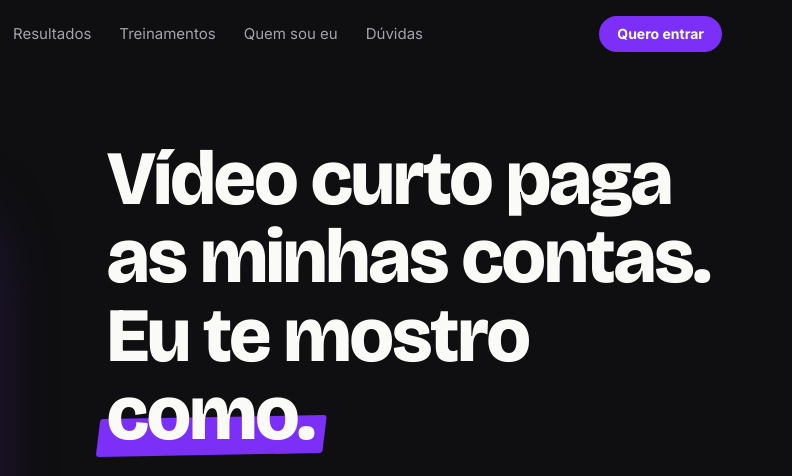
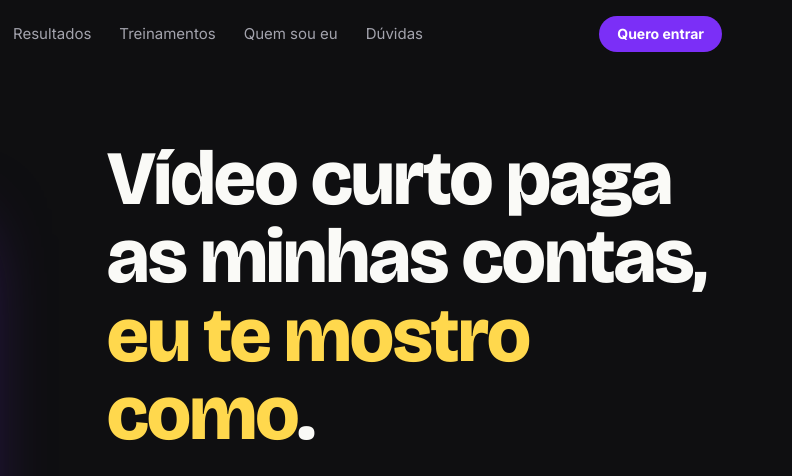
Before and after one commit to luiz7753951-cmyk/vivendo-de-videos-curtos, a plain HTML site: page index.html in a window 1280 px wide. Shown: the top 476 px of the page, 488-1280 px from the left. Drawn offline with nearby package versions, Linux system fonts and the light colour scheme.

Commit message:
Título do topo: vírgula e 'eu te mostro como' em amarelo
Co-Authored-By: Claude Opus 5.5 <noreply@anthropic.com>

```diff
--- a/index.html
+++ b/index.html
@@ -398,7 +398,7 @@ footer .w{display:flex;justify-content:space-between;gap:20px;flex-wrap:wrap}
       </div>
     </div>
     <div class="sobe htxt">
-      <h1 class="t">Vídeo curto paga as minhas contas. <span class="mk">Eu te mostro como.</span></h1>
+      <h1 class="t">Vídeo curto paga as minhas contas, <span style="color:var(--amarelo)">eu te mostro como</span>.</h1>
       <p class="lead"><b>+1 bilhão de views</b> e <b>5 canais monetizados</b>. Sem precisar aparecer.</p>
       <a class="btn" href="#oferta">Quero viver de vídeos curtos <span class="seta"><svg><use href="#s"/></svg></span></a>
       <div class="mini-info"><span>Acesso na hora</span><span>Garantia de 7 dias</span><span>Grupo dos alunos</span></div>
```
